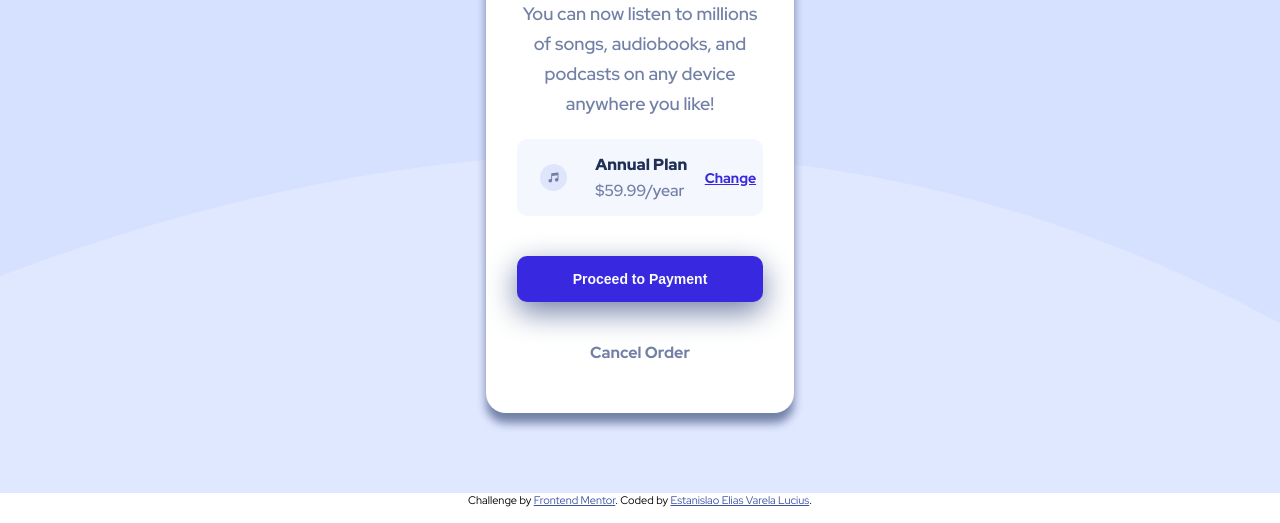
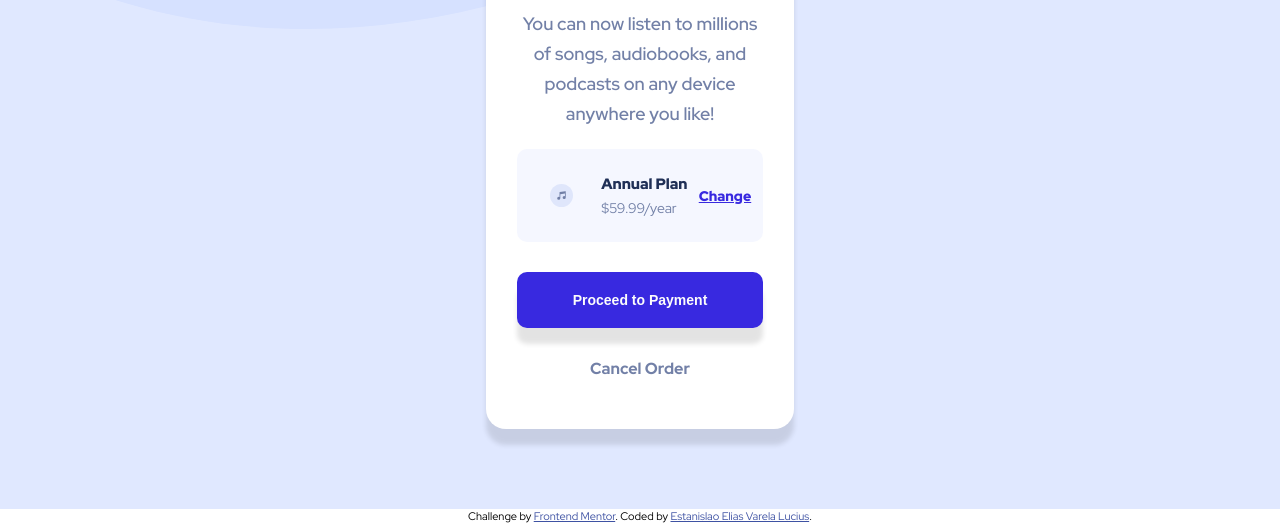
Before and after one commit to EstanisEVL/order-summary-component, a website: page index.html in a window 1280 px wide. Shown: the part 359-882 px from the top of the page. Drawn offline with Linux system fonts and the light colour scheme.

Commit message:
Fourth commit

```diff
--- a/scss/base/_typo.scss
+++ b/scss/base/_typo.scss
@@ -5,5 +5,5 @@
     src: url(../fonts/RedHatDisplay-VariableFont_wght.ttf);
 }
 body{
-    font-family: 'Red Hat Display';
+    font-family: 'Red Hat Display', sans-serif;
 }
--- a/scss/layout/_main.scss
+++ b/scss/layout/_main.scss
@@ -1,22 +1,29 @@
 // Mobile:
-@media screen and (max-width: 375px) {
+@media only screen and (max-width: 375px) {
     .main{
+        background-image: url(../images/pattern-background-mobile.svg);
         background-color: $pale-blue;
+        background-repeat: no-repeat;
+        background-size: contain;
         @include flexbox(flex, column, nowrap, center, center);
         .card{
             margin-top: 100px;
-            margin-bottom: 80px;
+            margin-bottom: 120px;
             background-color: #fcfcfc;
             @include flexbox(flex, column, nowrap, center, center);
             gap: 20px;
             width: 88%;
             border-radius: 20px;
-            box-shadow: 0px 10px 70px $desaturated-blue;
+            // box-shadow: 0px 10px 70px $desaturated-blue;
+            box-shadow: 0px 16px 5px 0px rgba(0,0,0,0.11);
+            -webkit-box-shadow: 0px 16px 5px 0px rgba(0,0,0,0.11);
+            -moz-box-shadow: 0px 16px 5px 0px rgba(0,0,0,0.11);
             overflow: hidden;
             img{
                 width: 100%;
             }
             h1{
+                margin-top: 20px;
                 color: $dark-blue;
                 font-size: 22px;
                 font-weight: 900;
@@ -69,7 +76,10 @@
                 padding: 15px;
                 border: none;
                 border-radius: 10px;
-                box-shadow: 0px 10px 30px $desaturated-blue;
+                box-shadow: 0px 16px 5px 0px rgba(0,0,0,0.11);
+                -webkit-box-shadow: 0px 16px 5px 0px rgba(0,0,0,0.11);
+                -moz-box-shadow: 0px 16px 5px 0px rgba(0,0,0,0.11);
+                transition: background-color 0.3s ease;
                 &:hover{
                     cursor: pointer;
                     background-color: $bright-blue-hover;
@@ -79,6 +89,7 @@
                 margin-bottom: 25px;
                 color: $desaturated-blue;
                 font-weight: 700;
+                transition: color 0.3s ease;
                 &:hover{
                     cursor: pointer;
                     color: $dark-blue;
@@ -90,12 +101,12 @@
 
 
 // Desktop:
-@media screen and (min-width: 375px) {
+@media only screen and (min-width: 375px) {
     .main{
         background: url(../images/pattern-background-desktop.svg);
         background-color: $pale-blue;
-        background-size: cover;
-        background-position: right;
+        background-repeat: no-repeat;
+        background-size: contain;
         @include flexbox(flex, column, nowrap, center, center);
         .card{
             margin-top: 100px;
@@ -104,7 +115,9 @@
             @include flexbox(flex, column, nowrap, center, center);
             width: 24%;
             border-radius: 20px;
-            box-shadow: 0px 10px 10px $desaturated-blue;
+            box-shadow: 0px 16px 5px 0px rgba(0,0,0,0.11);
+            -webkit-box-shadow: 0px 16px 5px 0px rgba(0,0,0,0.11);
+            -moz-box-shadow: 0px 16px 5px 0px rgba(0,0,0,0.11);
             overflow: hidden;
             img{
                 width: 100%;
@@ -112,11 +125,11 @@
             h1{
                 margin-top: 50px;
                 color: $dark-blue;
-                font-size: 28px;
+                font-size: 32px;
                 font-weight: 900;
             }
             > p{
-                margin-top: 20px;
+                margin-top: 25px;
                 width: 80%;
                 color: $desaturated-blue;
                 font-size: 18px;
@@ -127,7 +140,7 @@
             .order{
                 margin-top: 20px;
                 width: 80%;
-                padding: 15px;
+                padding: 25px;
                 background-color: $very-pale-blue;
                 @include flexbox(flex, row, nowrap, flex-start, center);
                 border-radius: 10px;
@@ -142,20 +155,20 @@
                     @include flexbox(flex, column, nowrap, center, flex-start);
                     h2{
                         color: $dark-blue;
-                        font-size: $p-font-size;
+                        font-size: 15px;
                         font-weight: 900;
                     }
                     p{
                         color: $desaturated-blue;
-                        font-size: $p-font-size;
-                        font-weight: 500;
+                        font-size: 14px;
                     }
                 }
                 a{
                     width: 20%;
                     color: $bright-blue;
                     font-size: 14px;
-                    font-weight: 700;
+                    font-weight: 900;
+                    transition: color 0.3s ease;
                     &:hover{
                         cursor: pointer;
                         text-decoration: none;
@@ -164,26 +177,29 @@
                 }
             }
             .btn--proceed{
-                margin-top: 40px;
+                margin: 30px 0px;
                 width: 80%;
                 background-color: $bright-blue;
                 color: #fcfcfc;
                 font-size: 14px;
                 font-weight: 900;
-                padding: 15px;
+                padding: 20px;
                 border: none;
                 border-radius: 10px;
-                box-shadow: 0px 10px 30px $desaturated-blue;
+                box-shadow: 0px 16px 5px 0px rgba(0,0,0,0.11);
+                -webkit-box-shadow: 0px 16px 5px 0px rgba(0,0,0,0.11);
+                -moz-box-shadow: 0px 16px 5px 0px rgba(0,0,0,0.11);
+                transition: background-color 0.3s ease;
                 &:hover{
                     cursor: pointer;
                     background-color: $bright-blue-hover;
                 }
             }
             .cancel{
-                margin-top: 40px;
                 margin-bottom: 50px;
                 color: $desaturated-blue;
                 font-weight: 700;
+                transition: color 0.3s ease;
                 &:hover{
                     cursor: pointer;
                     color: $dark-blue;
```
Also changed, not shown: css/styles.css.
